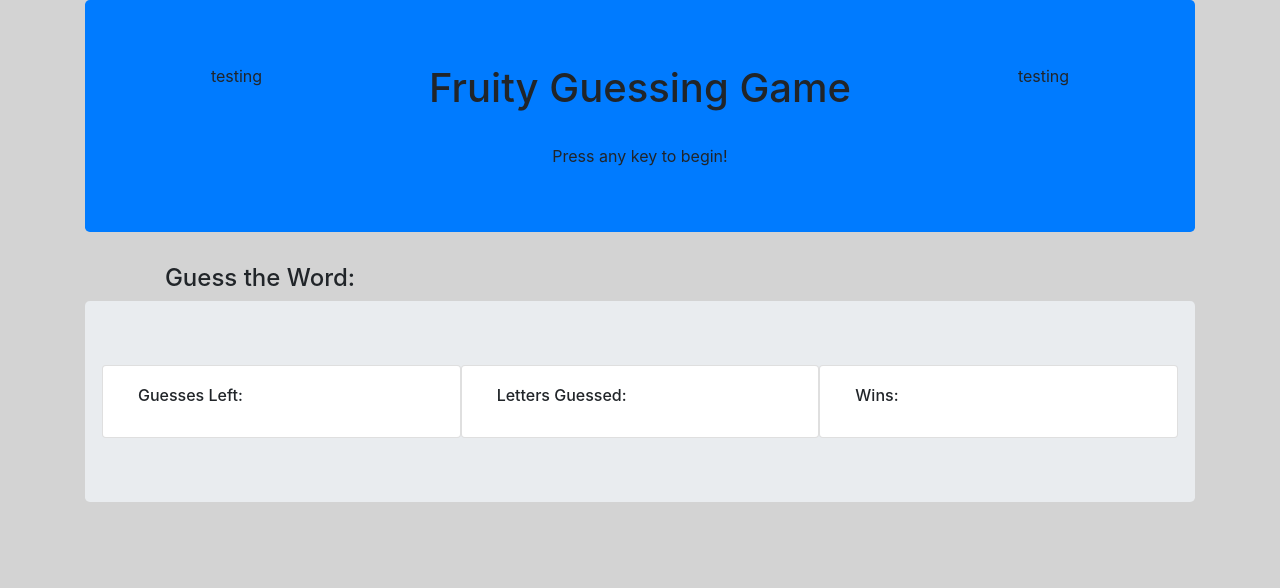
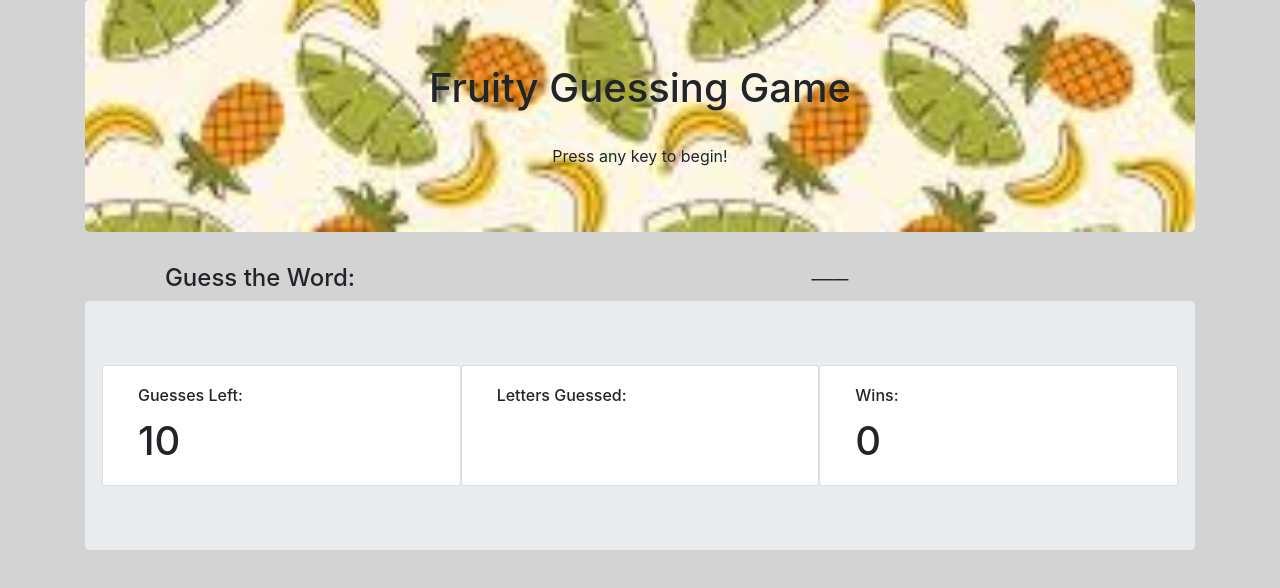
Before and after one commit to ashmohney/Word-Guess-Game, a plain HTML site: page index.html in a window 1280 px wide. Drawn offline with nearby package versions, Linux system fonts and the light colour scheme.

Commit message:
Fixed a couple error with refactoring

```diff
--- a/assets/css/style.css
+++ b/assets/css/style.css
@@ -1,3 +1,8 @@
 body {
     background-color: lightgray;
 }
+
+#jb1 {
+    background-image: url("../images/tropFruit-jumbo.jpeg");
+    background-size: 100%;
+  }
--- a/assets/javascript/game.js
+++ b/assets/javascript/game.js
@@ -1,6 +1,5 @@
 $(document).ready(function() {
     console.log( "ready!" );
-
     /*
     user presses any key
     user presented with Word blanks and 10 guesses
@@ -51,7 +50,7 @@ function startGame() {
 
     updateDisplay();
 };
-
+startGame();
 
 function updateDisplay() {
 
--- a/index.html
+++ b/index.html
@@ -14,13 +14,13 @@
 <body>
 
     <div class="container">
-        <div class="jumbotron bg-primary text-center" id="jb1">
+        <div class="jumbotron text-center" id="jb1">
             <div class="row">
-                <div class="col-md-3">testing</div>
+                <div class="col-md-3"></div>
                 <div class="col-md-6"><h1>Fruity Guessing Game</h1>
                     <br>
                     <span id="start-key">Press any key to begin!</span></div>
-                <div class="col-md-3">testing</div>
+                <div class="col-md-3"></div>
             </div>
         </div>
 
```
Also changed, not shown: assets/images/tropFruit-jumbo.jpeg (added), 1 other file.
